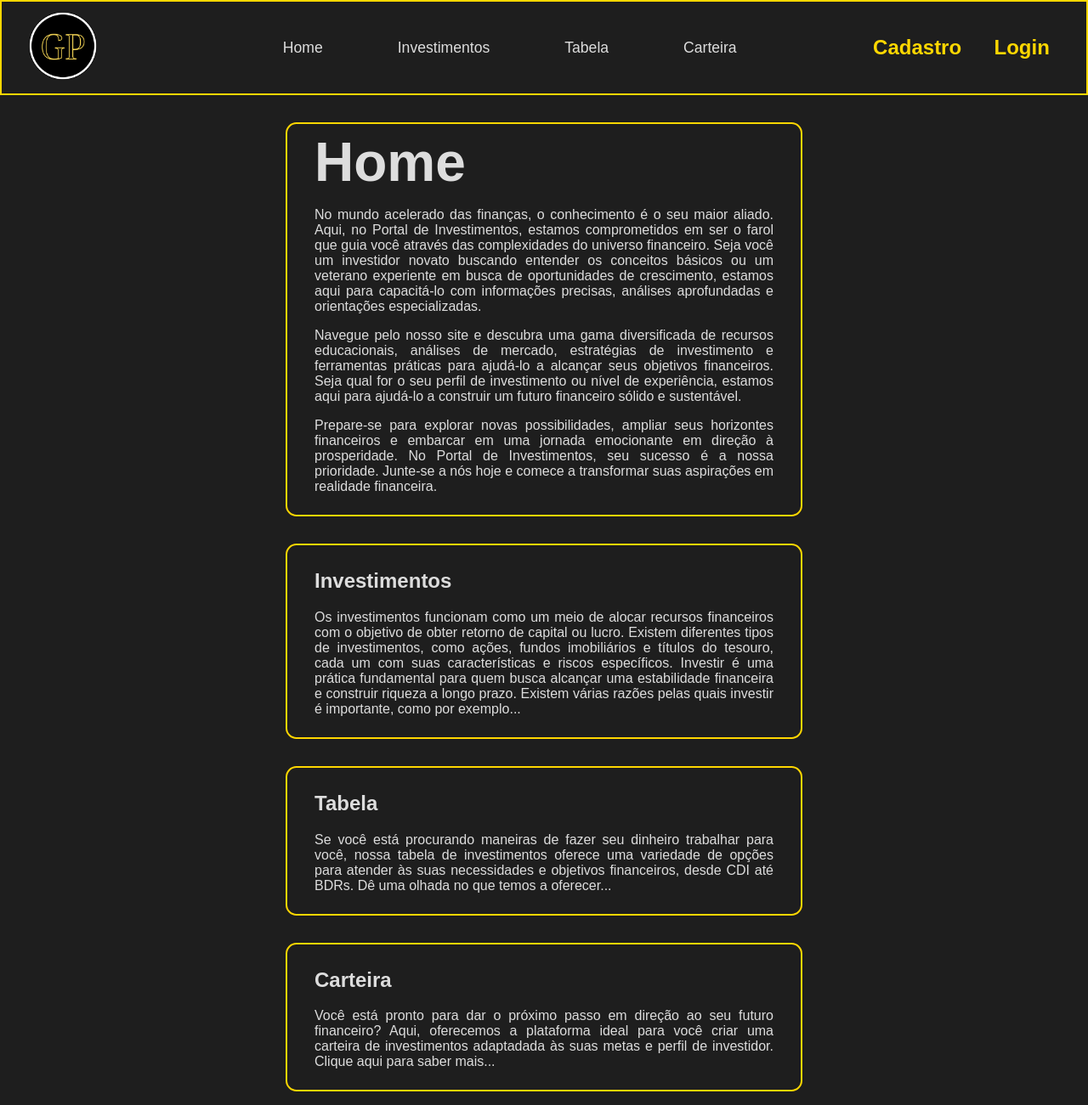
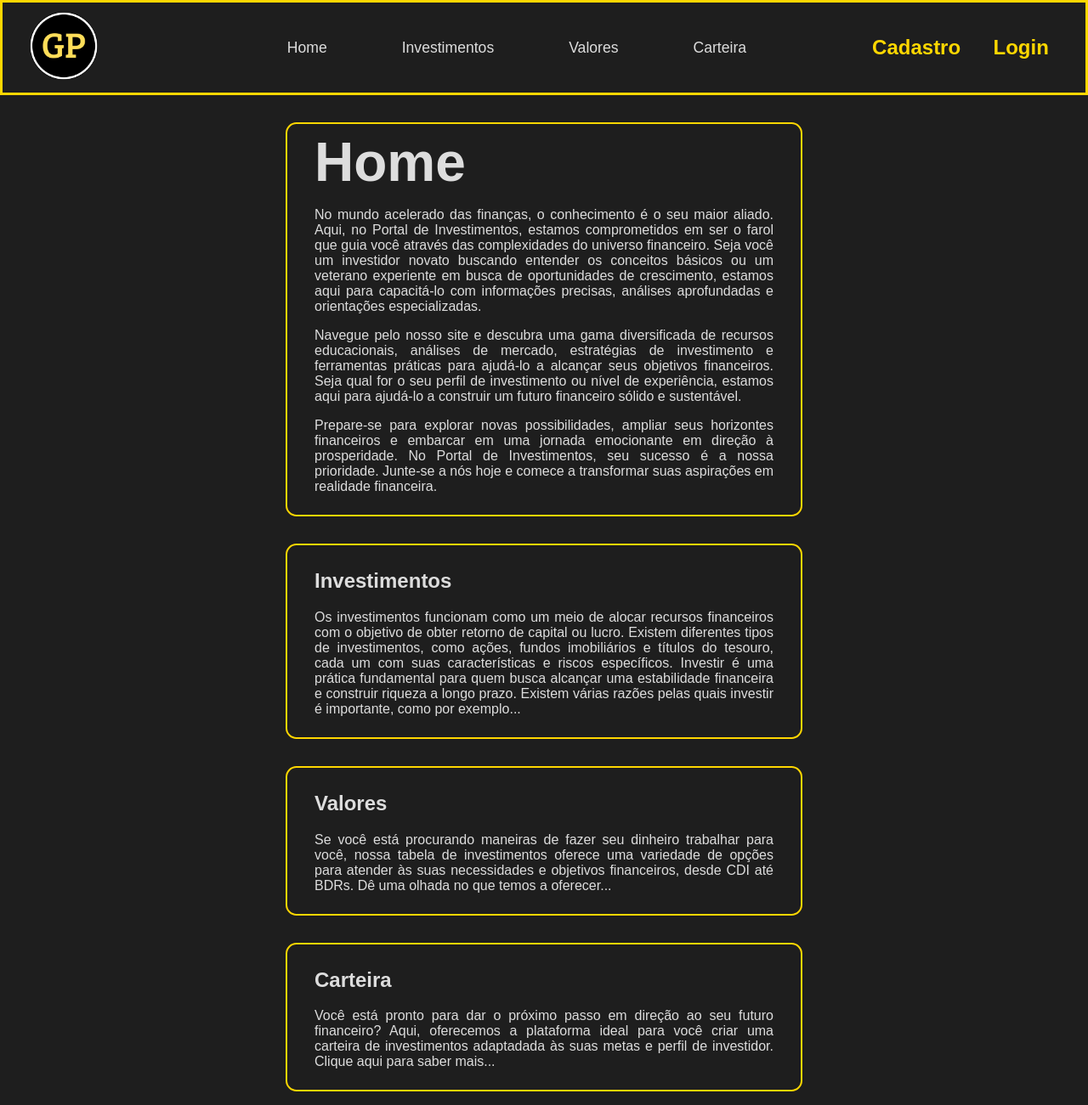
Before and after one commit to JoaoVitor2807/TccJoaoYgor, a PHP site: page / in a window 1280 px wide. Shown: the whole page at 85% size. Run offline with PHP 8.4, Linux system fonts and the light colour scheme; some web fonts are replaced.

Commit message:
arrumando_logo_e_mundando_tabela_para_valores

```diff
--- a/cadastro.html
+++ b/cadastro.html
@@ -10,12 +10,12 @@
 <body>
     <header id="header">
         <div class="logo">
-            <a href="index.html"><img src="Logo1.png"></a>
+            <a href="index.html"><img src="Logo.png"></a>
         </div>
         <ul>
             <li><a href="index.html" class="home">Home</a></li>
             <li><a href="investimentos.html" class="investimentos">Investimentos</a></li>
-            <li><a href="tabela.html" class="tabela">Tabela</a></li>
+            <li><a href="valores.html" class="tabela">Valores</a></li>
             <li><a href="carteira.html" class="carteira">Carteira</a></li>
         </ul>
         <div class="cadastrologin">
--- a/carteira.html
+++ b/carteira.html
@@ -10,12 +10,12 @@
 <body>
     <header id="header">
         <div class="logo">
-            <a href="index.html"><img src="Logo1.png"></a>
+            <a href="index.html"><img src="Logo.png"></a>
         </div>
         <ul>
             <li><a href="index.html" class="home">Home</a></li>
             <li><a href="investimentos.html" class="investimentos">Investimentos</a></li>
-            <li><a href="tabela.html" class="tabela">Tabela</a></li>
+            <li><a href="valores.html" class="tabela">Valores</a></li>
             <li><a href="carteira.html" class="carteira">Carteira</a></li>
         </ul>
         <div class="cadastrologin">
--- a/conta.html
+++ b/conta.html
@@ -10,12 +10,12 @@
 <body>
     <header id="header">
         <div class="logo">
-        <a href="index.html"><img src="Logo1.png"></a>
+        <a href="index.html"><img src="Logo.png"></a>
     </div>
         <ul>
             <li><a href="index.html" class="home">Home</a></li>
             <li><a href="investimentos.html" class="investimentos">Investimentos</a></li>
-            <li><a href="tabela.html" class="tabela">Tabela</a></li>
+            <li><a href="valores.html" class="tabela">Valores</a></li>
             <li><a href="carteira.html" class="carteira">Carteira</a></li>
         </ul>
         <div class="imagemperfil">
--- a/index.css
+++ b/index.css
@@ -25,7 +25,7 @@ header
     background-color: rgb(30, 30, 30);
     border-style: solid;
     border-color: gold;
-    border-width: .15em;
+    border-width: .2em;
     color: #eeeeee;
 }
 
@@ -45,7 +45,7 @@ ul
     justify-content: center;
     align-items: center;
     width: 60%;
-    padding-left: 3em;
+    padding-left: 4.5em;
 }
 .carteira{
     margin-right: 5em;
@@ -260,23 +260,23 @@ form>a{
     }
 }
 
-#homeTextTabela a>h2{
+#homeTextValores a>h2{
 
     transition-duration: .2s;
     color: #dddddd;
 
 }
 
-#homeTextTabela a{
+#homeTextValores a{
 text-decoration: none;
 }
 
-#homeTextTabela a> p{
+#homeTextValores a> p{
 text-decoration: none;
 color: #dddddd;
 }
 
-#homeTextTabela:hover{
+#homeTextValores:hover{
 h2{
     transition-duration: .5s;
     font-size: 1.8em;
--- a/index.html
+++ b/index.html
@@ -13,12 +13,12 @@
 <body>
     <header id="header">
         <div class="logo">
-        <a href="index.html"><img src="Logo1.png"></a>
+        <a href="index.html"><img src="Logo.png"></a>
     </div>
         <ul>
             <li><a href="index.html" class="home">Home</a></li>
             <li><a href="investimentos.html" class="investimentos">Investimentos</a></li>
-            <li><a href="tabela.html" class="tabela">Tabela</a></li>
+            <li><a href="valores.html" class="tabela">Valores</a></li>
             <li><a href="carteira.html" class="carteira">Carteira</a></li>
         </ul>
         <div class="cadastrologin">
@@ -52,8 +52,8 @@
             </div>
 
 
-            <div id="homeTextTabela">
-                <a href="tabela.html"><h2>Tabela</h2>
+            <div id="homeTextValores">
+                <a href="valores.html"><h2>Valores</h2>
                 <p>Se você está procurando maneiras de fazer seu dinheiro trabalhar para você, nossa tabela de investimentos oferece uma variedade de opções para atender às suas necessidades e objetivos financeiros, desde CDI até BDRs. Dê uma olhada no que temos a oferecer...</p></a>
             </div>
 
--- a/investimentos.html
+++ b/investimentos.html
@@ -10,12 +10,12 @@
 <body>
     <header id="header">
         <div class="logo">
-            <a href="index.html"><img src="Logo1.png"></a>
+            <a href="index.html"><img src="Logo.png"></a>
         </div>
         <ul>
             <li><a href="index.html" class="home">Home</a></li>
             <li><a href="investimentos.html" class="investimentos">Investimentos</a></li>
-            <li><a href="tabela.html" class="tabela">Tabela</a></li>
+            <li><a href="valores.html" class="tabela">Valores</a></li>
             <li><a href="carteira.html" class="carteira">Carteira</a></li>
         </ul>
         <div class="cadastrologin">
--- a/login.html
+++ b/login.html
@@ -10,12 +10,12 @@
 <body>
     <header id="header">
         <div class="logo">
-        <a href="index.html"><img src="Logo1.png"></a>
+        <a href="index.html"><img src="Logo.png"></a>
     </div>
         <ul>
             <li><a href="index.html" class="home">Home</a></li>
             <li><a href="investimentos.html" class="investimentos">Investimentos</a></li>
-            <li><a href="tabela.html" class="tabela">Tabela</a></li>
+            <li><a href="valores.html" class="tabela">Valores</a></li>
             <li><a href="carteira.html" class="carteira">Carteira</a></li>
         </ul>
         <div class="cadastrologin">
--- a/tabela.html
+++ b/valores.html
@@ -10,12 +10,12 @@
 <body>
     <header id="header">
         <div class="logo">
-            <a href="index.html"><img src="Logo1.png"></a>
+            <a href="index.html"><img src="Logo.png"></a>
         </div>
         <ul>
             <li><a href="index.html" class="home">Home</a></li>
             <li><a href="investimentos.html" class="investimentos">Investimentos</a></li>
-            <li><a href="tabela.html" class="tabela">Tabela</a></li>
+            <li><a href="valores.html" class="tabela">Valores</a></li>
             <li><a href="carteira.html" class="carteira">Carteira</a></li>
         </ul>
         <div class="cadastrologin">
@@ -24,7 +24,7 @@
         </div>
     </header>
     <article>
-        <h1>Tabela</h1>
+        <h1>Valores</h1>
 
     </article>
 </body>
```
Also changed, not shown: logo.png (added), logo1.png (deleted).
